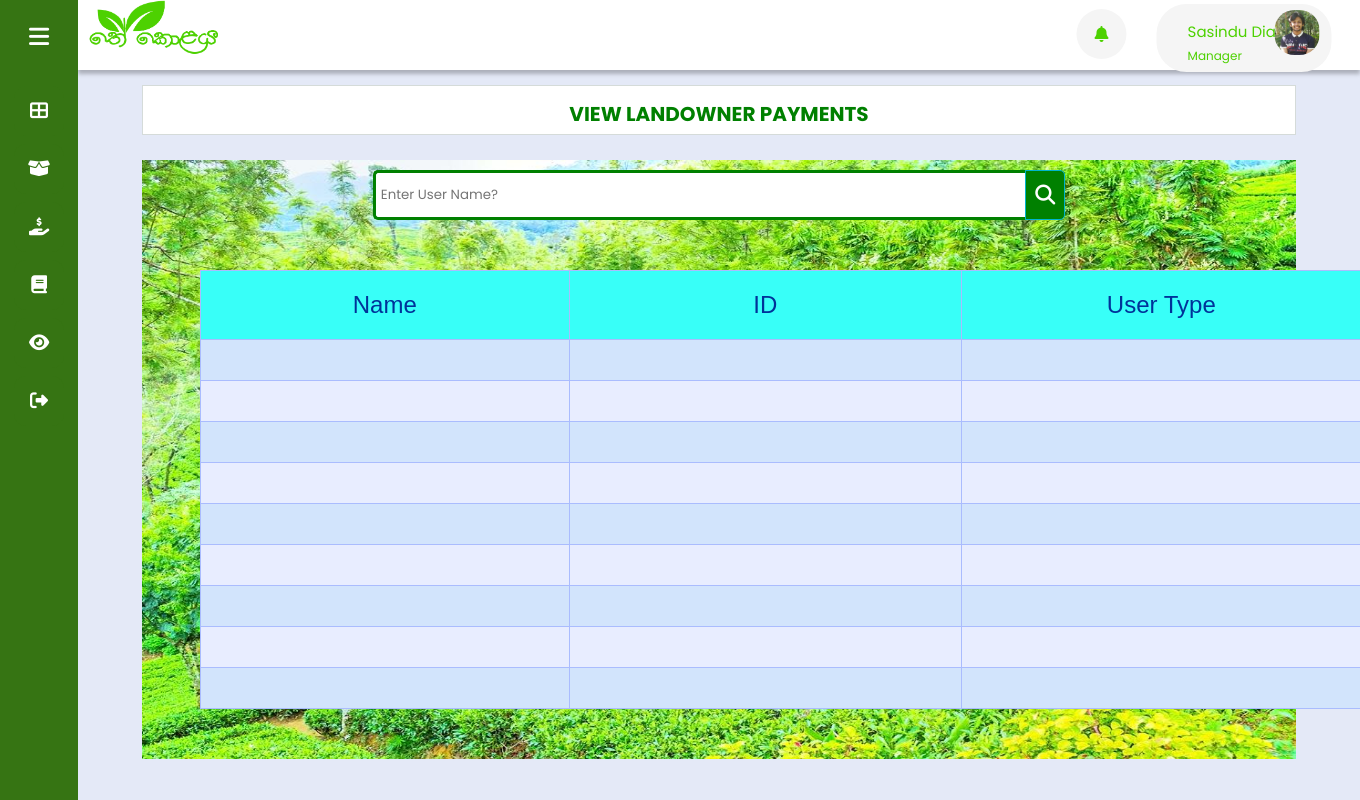
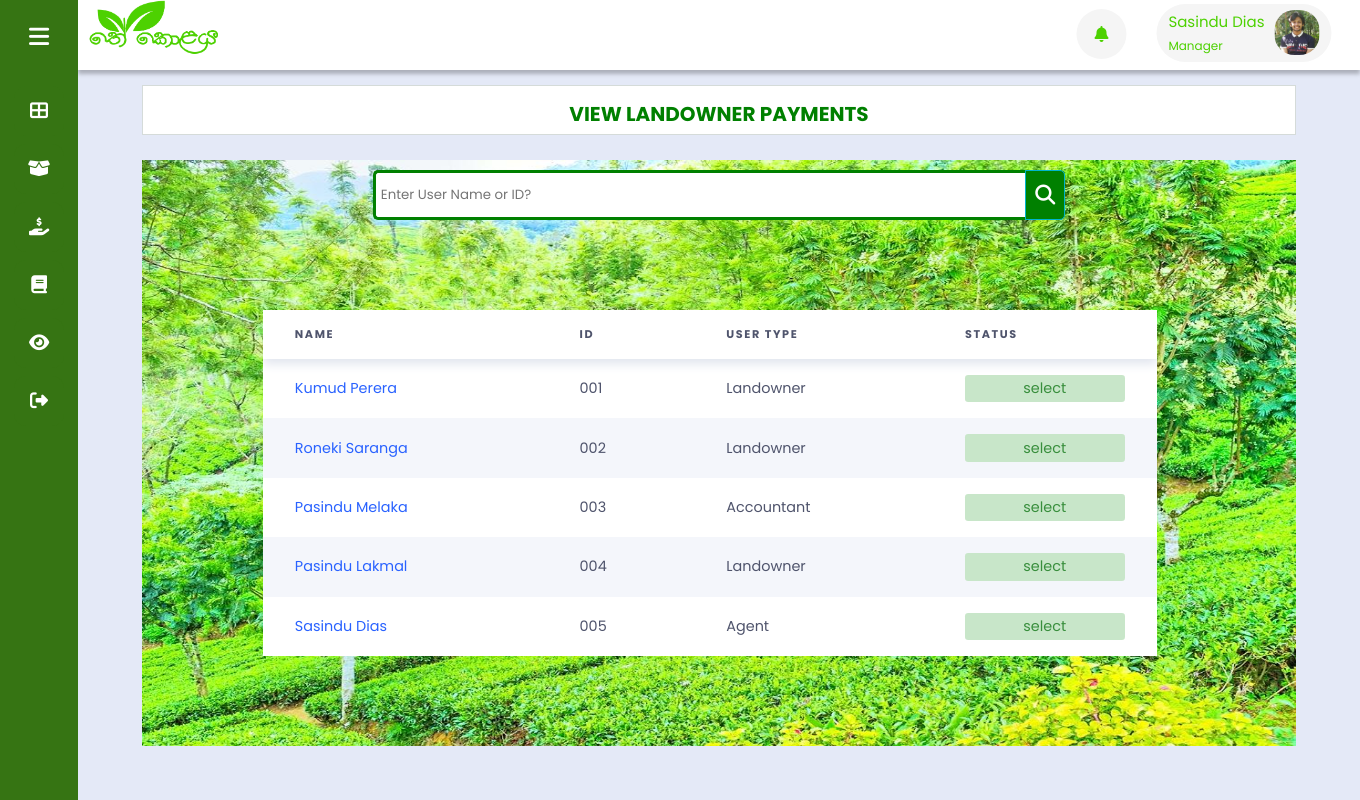
Before and after one commit to Group22UCSC/TheKolaya, a PHP site: page /Thekolaya/views/manager/viewPayments.php in a window 1360 px wide. Run offline with PHP 8.4, Linux system fonts and the light colour scheme; lists and menus that the app fills with data are empty; some libraries are stand-ins or nearby versions.

Commit message:
manager "view fertilizer and view payments" fixed

```diff
--- a/vendors/css/manager/viewPayments.css
+++ b/vendors/css/manager/viewPayments.css
@@ -67,7 +67,7 @@
 }
 
 
-.name{
+.name1{
   padding-top: 10px;
   width: 80%;
   padding-left: 20%;
@@ -93,18 +93,88 @@
 .table{
   padding-top: 50px;
   padding-bottom: 50px;
-  padding-left:5% ;
+  padding-left:7% ;
 
 }
 
 
 
+.table-container{
+    font-family: 'Poppins', sans-serif;
+  display: grid;
+  padding: 40px;
+  color: #4f546c;
+  font-size: 0.9rem;
+ /* background-color: #f9fbff;*/
+}
+.teapricetable {
+    border-collapse: collapse;
+  /*  box-shadow: 0 5px 10px #e1e5ee;*/
+    background-color: white;
+    text-align: left;
+    overflow: hidden;
+    width: 90%;
+  }
+  .teapricetable tbody{
+    /* Set the height of table body */
+    height: 20px;
 
-.tg  {border-collapse:collapse;border-color:#aabcfe;border-spacing:0;}
-.tg td{background-color:#e8edff;border-color:#aabcfe;border-style:solid;border-width:1px;color:#669;
-  font-family:Arial, sans-serif;font-size:14px;overflow:hidden;padding:20px 5px;word-break:normal;}
-.tg th{background-color:#b9c9fe;border-color:#aabcfe;border-style:solid;border-width:1px;color:#039;
-  font-family:Arial, sans-serif;font-size:14px;font-weight:normal;overflow:hidden;padding:20px 5px;word-break:normal;}
-.tg .tg-phtq{background-color:#D2E4FC;border-color:inherit;text-align:left;vertical-align:top}
-.tg .tg-uorz{background-color:#38fff8;border-color:inherit;font-size:24px;text-align:center;vertical-align:top}
-.tg .tg-0pky{border-color:inherit;text-align:left;vertical-align:top}
+    /* Set vertical scroll */
+    overflow-y: auto;
+
+    /* Hide the horizontal scroll */
+    overflow-x: hidden;
+  }
+
+    .threadcls {
+      box-shadow: 0 5px 10px #e1e5ee;
+    }
+
+    .thcls   {
+      padding: 1rem 2rem;
+      text-transform: uppercase;
+      letter-spacing: 0.1rem;
+      font-size: 0.7rem;
+      font-weight: 900;
+    }
+
+    .tdcls {
+      padding: 1rem 2rem;
+    }
+
+    .acls {
+      text-decoration: none;
+      color:#2962ff;
+    }
+
+    .status {
+      border-radius:  0.2rem;
+      background-color: red;
+      padding: 0.2rem 1rem;
+      text-align: center;
+  }
+     .status-pending {
+        background-color: #fff0c2;
+        color: #a68b00;
+      }
+
+
+       .status-paid {
+        background-color: #c8e6c9;
+        color:  #388e3c;
+      }
+
+        .status-notupdated {
+        background-color: #ffcdd2;
+        color: #c62828;
+      }
+
+
+    .amount {
+      text-align: right;
+    }
+
+
+    tr:nth-child(even) {
+      background-color: #f4f6fb;
+    }
--- a/views/manager/viewPayments.php
+++ b/views/manager/viewPayments.php
@@ -9,12 +9,12 @@
 
    <div class="middle-conatiner">
 
-      <div class="name">
+      <div class="name1">
 
 
          <!-- <div class="wrap"> -->
    <div class="search">
-      <input type="text" class="searchTerm" placeholder="Enter User Name?">
+      <input type="text" class="searchTerm" placeholder="Enter User Name or ID?">
         <a href="<?php echo URL?>manager/viewPayments1"><button type="submit" class="searchButton">
         <i class="fa fa-search"></i>
      </button></a>
@@ -25,92 +25,93 @@
 
 
 <div class="table">
- <!--
-<style type="text/css">
-.tg  {border-collapse:collapse;border-color:#aabcfe;border-spacing:0;}
-.tg td{background-color:#e8edff;border-color:#aabcfe;border-style:solid;border-width:1px;color:#669;
-  font-family:Arial, sans-serif;font-size:14px;overflow:hidden;padding:20px 5px;word-break:normal;}
-.tg th{background-color:#b9c9fe;border-color:#aabcfe;border-style:solid;border-width:1px;color:#039;
-  font-family:Arial, sans-serif;font-size:14px;font-weight:normal;overflow:hidden;padding:20px 5px;word-break:normal;}
-.tg .tg-phtq{background-color:#D2E4FC;border-color:inherit;text-align:left;vertical-align:top}
-.tg .tg-uorz{background-color:#38fff8;border-color:inherit;font-size:24px;text-align:center;vertical-align:top}
-.tg .tg-0pky{border-color:inherit;text-align:left;vertical-align:top}
-</style> -->
-<table class="tg" style="undefined;table-layout: fixed; width: 1161px">
-<colgroup>
-<col style="width: 369px">
-<col style="width: 392px">
-<col style="width: 400px">
-</colgroup>
-<thead>
-  <tr>
-    <th class="tg-uorz">Name</th>
-    <th class="tg-uorz">ID</th>
-    <th class="tg-uorz">User Type</th>
+
+
+<div class="table-container">
+    <div class="table-section">
+        <table class="teapricetable">
+            <thead class="threadcls">
+                <tr class="trcls">
+                    <th class="thcls">Name</th>
+                    <th class="thcls">ID</th>
+                    <th class="thcls">User Type</th>
+
+                    <th class="thcls">Status</th>
+
                 </tr>
             </thead>
+
+            <!-- <tr>
+                <td class="tdcls"><a class="acls" href="#">2021</a></td>
+                <td class="tdcls">January</td>
+                <td class="tdcls">98</td>
+                <td class="tdcls">
+                    <p class="status status-paid">Updated</p>
+                </td>
+
+            </tr> -->
+
             <tbody>
+
+
                 <tr>
-    <td class="tg-phtq"></td>
-    <td class="tg-phtq"></td>
-    <td class="tg-phtq"></td>
+                    <td class="tdcls"><a class="acls" href="#">Kumud Perera</a></td>
+                    <td class="tdcls">001</td>
+                    <td class="tdcls">Landowner</td>
+                    <td class="tdcls">
+                        <p class="status status-paid">select</p>
+                    </td>
+
                 </tr>
                 <tr>
-    <td class="tg-0pky"></td>
-    <td class="tg-0pky"></td>
-    <td class="tg-0pky"></td>
+                    <td class="tdcls"><a class="acls" href="#">Roneki Saranga</a></td>
+                    <td class="tdcls">002</td>
+                    <td class="tdcls">Landowner</td>
+
+                    <td class="tdcls">
+                        <p class="status status-paid">select</p>
+                    </td>
+
                 </tr>
                 <tr>
-    <td class="tg-phtq"></td>
-    <td class="tg-phtq"></td>
-    <td class="tg-phtq"></td>
+                    <td class="tdcls"><a class="acls" href="#">Pasindu Melaka</a></td>
+                    <td class="tdcls">003</td>
+                    <td class="tdcls">Accountant</td>
+
+                    <td class="tdcls">
+                        <p class="status status-paid">select</p>
+                    </td>
+
                 </tr>
                 <tr>
-    <td class="tg-0pky"></td>
-    <td class="tg-0pky"></td>
-    <td class="tg-0pky"></td>
+                    <td class="tdcls"><a class="acls" href="#">Pasindu Lakmal</a></td>
+                    <td class="tdcls">004</td>
+                    <td class="tdcls">Landowner</td>
+                    <td class="tdcls">
+                        <p class="status status-paid">select</p>
+                    </td>
+
                 </tr>
                 <tr>
-    <td class="tg-phtq"></td>
-    <td class="tg-phtq"></td>
-    <td class="tg-phtq"></td>
-  </tr>
-  <tr>
-    <td class="tg-0pky"></td>
-    <td class="tg-0pky"></td>
-    <td class="tg-0pky"></td>
-  </tr>
-  <tr>
-    <td class="tg-phtq"></td>
-    <td class="tg-phtq"></td>
-    <td class="tg-phtq"></td>
-  </tr>
-  <tr>
-    <td class="tg-0pky"></td>
-    <td class="tg-0pky"></td>
-    <td class="tg-0pky"></td>
-  </tr>
-  <tr>
-    <td class="tg-phtq"></td>
-    <td class="tg-phtq"></td>
-    <td class="tg-phtq"></td>
+                    <td class="tdcls"><a class="acls" href="#">Sasindu Dias</a></td>
+                    <td class="tdcls">005</td>
+                    <td class="tdcls">Agent</td>
+                    <td class="tdcls">
+                        <p class="status status-paid">select</p>
+                    </td>
+
+
                 </tr>
             </tbody>
+
         </table>
-
+    </div>
+</div>
 
 
 
      </div>
 
-
-
-     <!--  <div class="submit">
-          <a href="#"><button class="btn btn-register" ><i class="fas fa-leaf"></i> REGISTER</button></a>
-      </div>
-        -->
-
-
     </div>
 
 <?php include 'bottom-container.php';?>
```
Also changed, not shown: vendors/css/manager/viewFertilizer.css (+83 -1 lines), vendors/css/manager/viewPayments1.css (+77 -14 lines), views/manager/viewFertilizer.php (+42 -20 lines), views/manager/viewPayments1.php (+52 -20 lines). Lines whose indentation alone changed are shown as unchanged.
